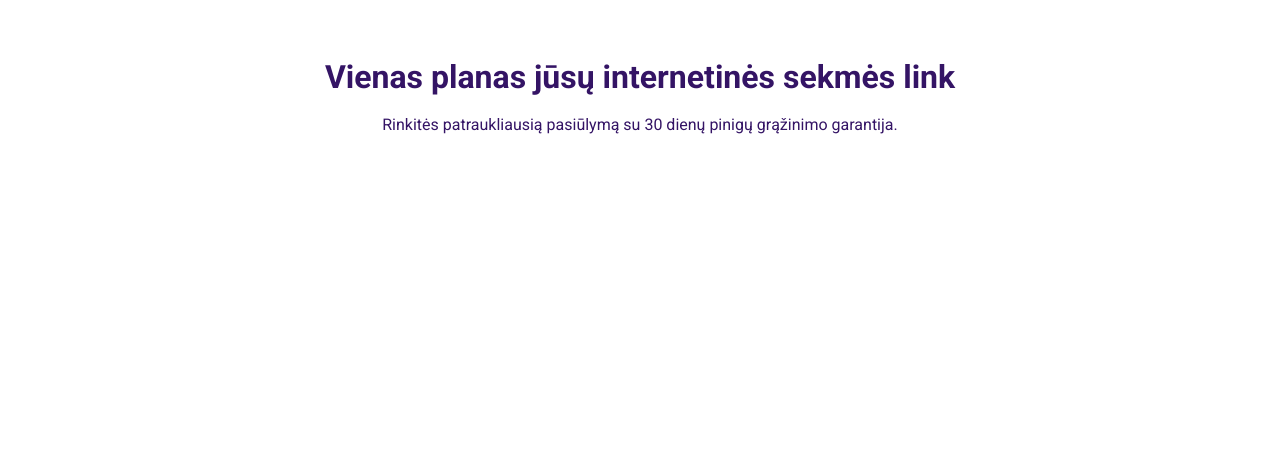
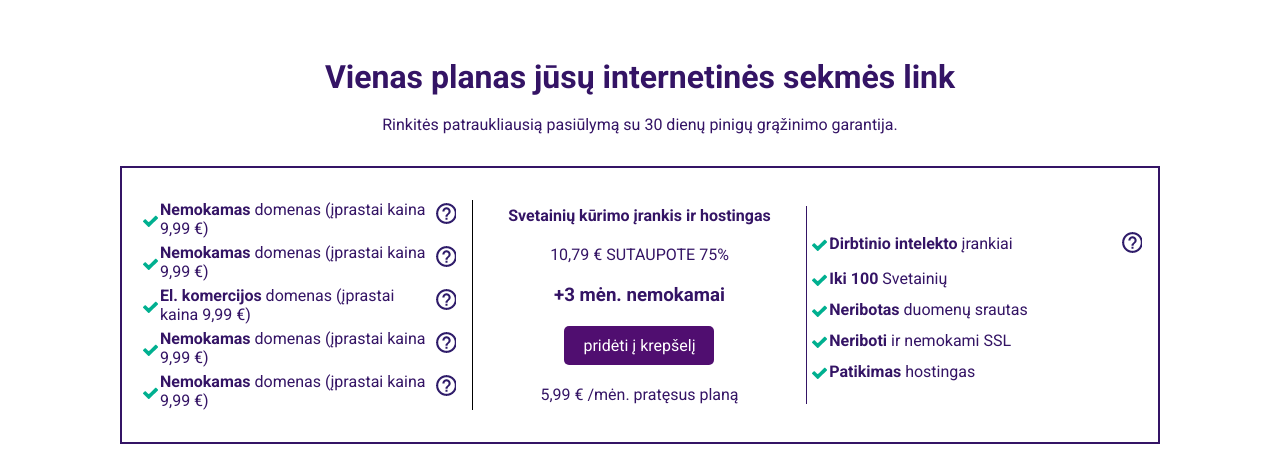
Before and after one commit to Pauliusno/2-uzduotis, a plain HTML site: page index.html in a window 1280 px wide. Shown: the part 970-1446 px from the top of the page. Before the commit the page ends 1104 px from the top, so only its background shows below. Drawn offline with nearby package versions, Linux system fonts and the light colour scheme.

Commit message:
12h-update

```diff
--- a/index.html
+++ b/index.html
@@ -99,11 +99,129 @@ Kurkite be jokių techninių ar dizaino žinių</p>
 
 </div>
 <p>TrustScore <b>4.7/18,112</b> reviews</p>
-</div>
+<!-- </div> -->
     </section>
    </div>
    <h1 class="h-text">Vienas planas jūsų internetinės sekmės link</h1><br>
     <p class="p-text">Rinkitės patraukliausią pasiūlymą su 30 dienų pinigų grąžinimo garantija.</p>
+    <div class="table-wrapper">
+        <section class="table">
+<div class="table-element">
+    <div class="first-table-element-border">
+    <div class="first-table">
+
+    <div class="first-table-element">
+   <span class="element"> <img src="./images/check icon.png" alt="">
+    <p><b>Nemokamas </b>domenas (įprastai kaina 9,99 €)</p> </span>
+    <span><img src="./images/question mark.png" alt=""> </span>
+</div>
+</div>
+<div class="table-element">
+    <div class="first-table-element">
+   <span class="element"> <img src="./images/check icon.png" alt="">
+    <p><b>Nemokamas </b>domenas (įprastai kaina 9,99 €)</p> </span>
+    <span><img src="./images/question mark.png" alt=""> </span>
+</div>
+</div>
+<div class="table-element">
+    <div class="first-table-element">
+   <span class="element"> <img src="./images/check icon.png" alt="">
+    <p><b>El. komercijos </b>domenas (įprastai kaina 9,99 €)</p> </span>
+    <span><img src="./images/question mark.png" alt=""> </span>
+</div>
+</div>
+<div class="table-element">
+    <div class="first-table-element">
+   <span class="element"> <img src="./images/check icon.png" alt="">
+    <p><b>Nemokamas </b>domenas (įprastai kaina 9,99 €)</p> </span>
+    <span><img src="./images/question mark.png" alt=""> </span>
+</div>
+</div>
+<div class="table-element">
+    <div class="first-table-element">
+   <span class="element"> <img src="./images/check icon.png" alt="">
+    <p><b>Nemokamas </b>domenas (įprastai kaina 9,99 €)</p> </span>
+    <span><img src="./images/question mark.png" alt=""> </span>
+</div>
+</div>
+</div>
+</div>
+<div class="second-table">
+<div class="second-element">
+    <p><b> Svetainių kūrimo įrankis ir hostingas</b></p>
+    <p>10,79 € <span class="button-like-thing">SUTAUPOTE 75%</span></p>
+<h3 class="violet-text">+3 mėn. nemokamai</h3>
+<button>pridėti į krepšelį</button>
+<p>5,99 € /mėn. pratęsus planą</p>
+</div>
+</div>
+<div class="third-table">
+    <div class="table-element">
+        <div class="first-table">
+        <div class="first-table-element">
+       <span class="element"> <img src="./images/check icon.png" alt="">
+        <p><b>Dirbtinio intelekto </b>įrankiai</p> </span>
+        <span><img src="./images/question mark.png" alt=""> </span>
+    </div>
+    </div>
+    <div class="table-element">
+        <div class="first-table-element">
+       <span class="element"> <img src="./images/check icon.png" alt="">
+        <p><b>Iki 100 </b>Svetainių</p> </span>
+
+    </div>
+    </div>
+    <div class="table-element">
+        <div class="first-table-element">
+       <span class="element"> <img src="./images/check icon.png" alt="">
+        <p><b>Neribotas </b>duomenų srautas</p> </span>
+
+    </div>
+    </div>
+    <div class="table-element">
+        <div class="first-table-element">
+       <span class="element"> <img src="./images/check icon.png" alt="">
+        <p><b>Neriboti </b>ir nemokami SSL</p> </span>
+
+    </div>
+    </div>
+    <div class="table-element">
+        <div class="first-table-element">
+       <span class="element"> <img src="./images/check icon.png" alt="">
+        <p><b>Patikimas </b>hostingas</p> </span>
+
+    </div>
+    </div>
+    </div>
+        </section>
+    </div>
+
+
+
+
+
+
+
+
+
+
+
+
+
+
+
+
+
+
+
+
+
+
+
+
+
+
+</div>
 </div>
   </div>
 </body>
--- a/sass/style.scss
+++ b/sass/style.scss
@@ -185,6 +185,81 @@ gap: 10px;
 
 }
 
+.table-wrapper{
+    padding: 2rem 2rem;
+    max-width: 1040px;
+    margin: 0 auto;
+    color:$ptextcolor;
+    button{all:unset;
+        color: white;
+        background-color: rgb(80, 14, 112);
+        width: 150px;
+        text-align: center;
+        padding-top: 0.6rem;
+        padding-bottom: 0.6rem;
+        border-radius: 5PX;
+        &:hover{
+            background-color:rgb(35, 7, 49) ;
+        }}
+
+}
+.table{
+    display: grid;
+    grid-template-columns: 1fr 1fr 1fr;
+    border: 2px solid $ptextcolor;
+    grid-template-rows: auto;
+    align-items: center;
+    padding-left: 1rem;
+    padding-right: 1rem;
+    padding-top: 2rem;
+    padding-bottom: 2rem;
+
+    .table-element{
+        display: flex;
+        flex-direction: column;
+        gap: 10px;
+
+    }
+
+    .second-element{
+        display: flex;
+        flex-direction: column;
+        justify-content: center;
+        align-items: center;
+        text-align: center;
+        gap: 20px;
+        padding-left: 0.5rem;
+        padding-right: 0.5rem;
+        border-right: 1px solid;
+    }
+
+
+.element{
+    display: flex;
+    align-items: center;
+
+
+
+
+}
+
+  .first-table-element{
+    display: flex;
+    justify-content: space-between;
+
+  }
+
+  .first-table-element-border{
+    border-right: 1px solid black;
+    padding-right:1rem;
+    display: flex;
+    flex-direction: column;
+    gap: 5px;
+
+
+  }
+
+}
 
 
 
```
Also changed, not shown: images/check icon.png (added), images/question mark.png (added), sass/style.css, 1 other file.
